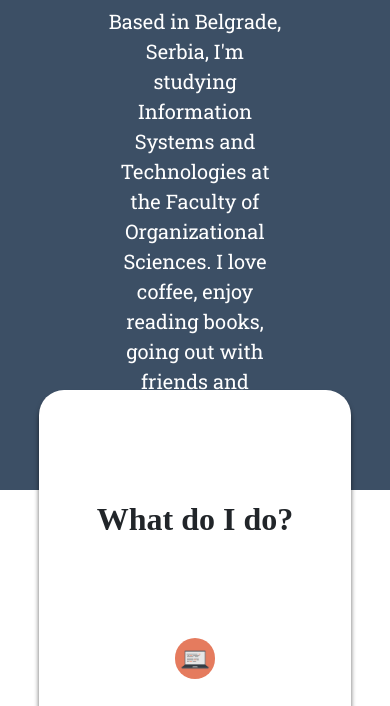
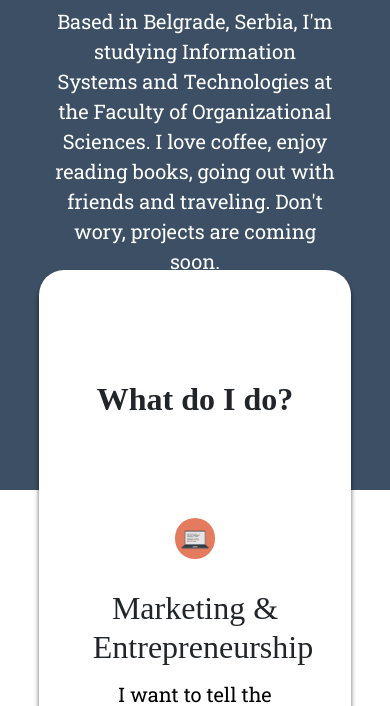
Before and after one commit to aleksandarkrst/Website, a plain HTML site: page index.html in a window 390 px wide. Shown: the part 686-1392 px from the top of the page. Drawn offline with nearby package versions, Linux system fonts and the light colour scheme.

Commit message:
Update style.css

```diff
--- a/css/style.css
+++ b/css/style.css
@@ -52,6 +52,7 @@ p {
 
 .container {
     position: relative;
+	width: 80%;
     margin-top: 100px;
     padding: 10px;
     background-color: #fff;
@@ -155,7 +156,7 @@ p {
 
 .intro {
     color: #fff;
-    width: 50%;
+    width: 80%;
     margin: auto;
 }
 
@@ -163,7 +164,7 @@ p {
     position: relative;
     margin: 50px auto 50px auto;
     padding: 50px;
-    top: 230px;
+    top: 170px;
     text-align: center;
 }
 
@@ -223,15 +224,20 @@ p {
         width: 100%;
     }
 
+	.intro {
+		text-align: center;
+		width: 80%;
+	}
+
     .container {
         width: 80%;
-        top: 350px;
+        top: 170px;
     }
 
     .contact-me {
         position: relative;
         height: 300px;
-        top: 300px;
+        top: 240px;
     }
 
     .skill-row {
@@ -256,9 +262,12 @@ p {
     }
 }
 
-@media (min-width: 570px){
-    .container {
-        width: 80%;
-        top: 300px;
-    }
+@media (max-width: 570px){
+	.intro {
+		text-align: center;
+		width: 80%;
+	}
+	.container {
+		top: 230px;
+	}
 }
```
